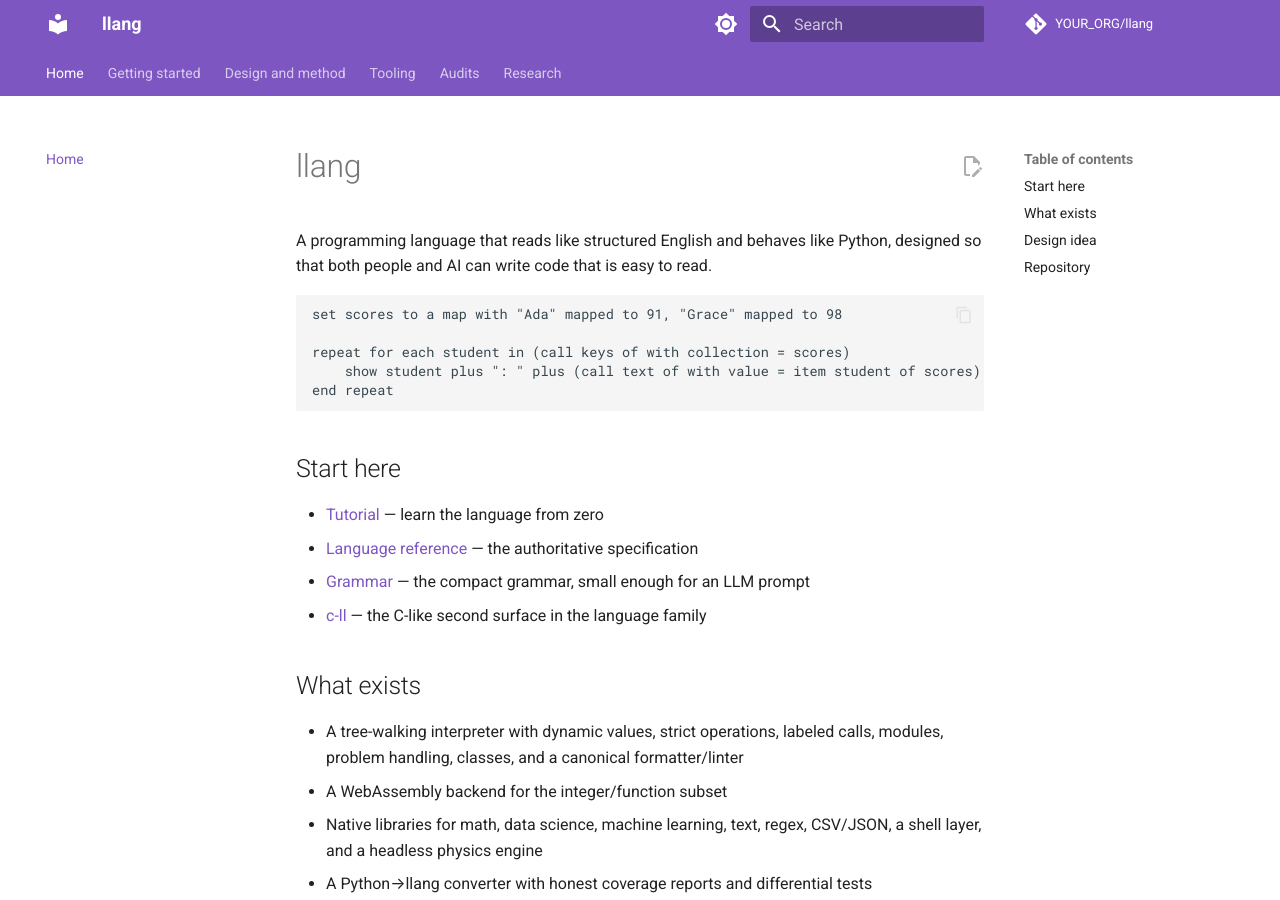
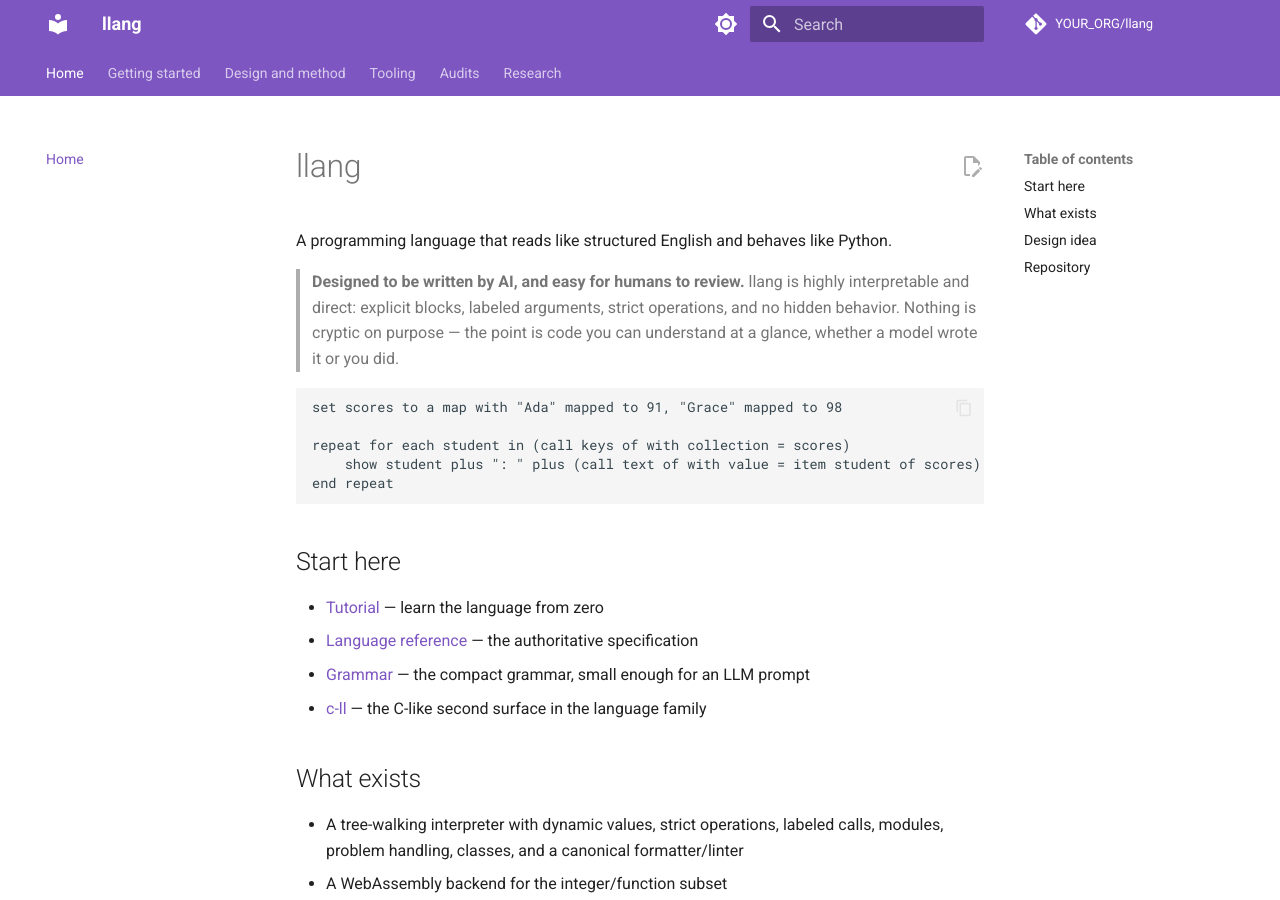
Before and after one commit to fraliv50/llang-natural-language-programming-, an MkDocs documentation site: the page built from docs/index.md, in a window 1280 px wide and 900 px high. Built offline with MkDocs 1.6.1 and Material for MkDocs 9.7.7, drawn with Linux system fonts in a browser that asks for light colours; comment, search, counter and statistics services are not loaded.

Commit message:
docs: highlight AI-first authoring and reviewability

````diff
--- a/docs/index.md
+++ b/docs/index.md
@@ -1,7 +1,11 @@
 # llang
 
-A programming language that reads like structured English and behaves like Python,
-designed so that both people and AI can write code that is easy to read.
+A programming language that reads like structured English and behaves like Python.
+
+> **Designed to be written by AI, and easy for humans to review.** llang is
+> highly interpretable and direct: explicit blocks, labeled arguments, strict
+> operations, and no hidden behavior. Nothing is cryptic on purpose — the point
+> is code you can understand at a glance, whether a model wrote it or you did.
 
 ```llang
 set scores to a map with "Ada" mapped to 91, "Grace" mapped to 98
--- a/mkdocs.yml
+++ b/mkdocs.yml
@@ -1,5 +1,5 @@
 site_name: llang
-site_description: A structured-English programming language with Python semantics
+site_description: An AI-first, structured-English programming language that is easy to read and review
 site_url: https://YOUR_ORG.github.io/llang/
 repo_url: https://github.com/YOUR_ORG/llang
 repo_name: YOUR_ORG/llang
````
Also changed, not shown: README.md (+7 -1 lines), docs/SITE.md (+1 -1 lines).
